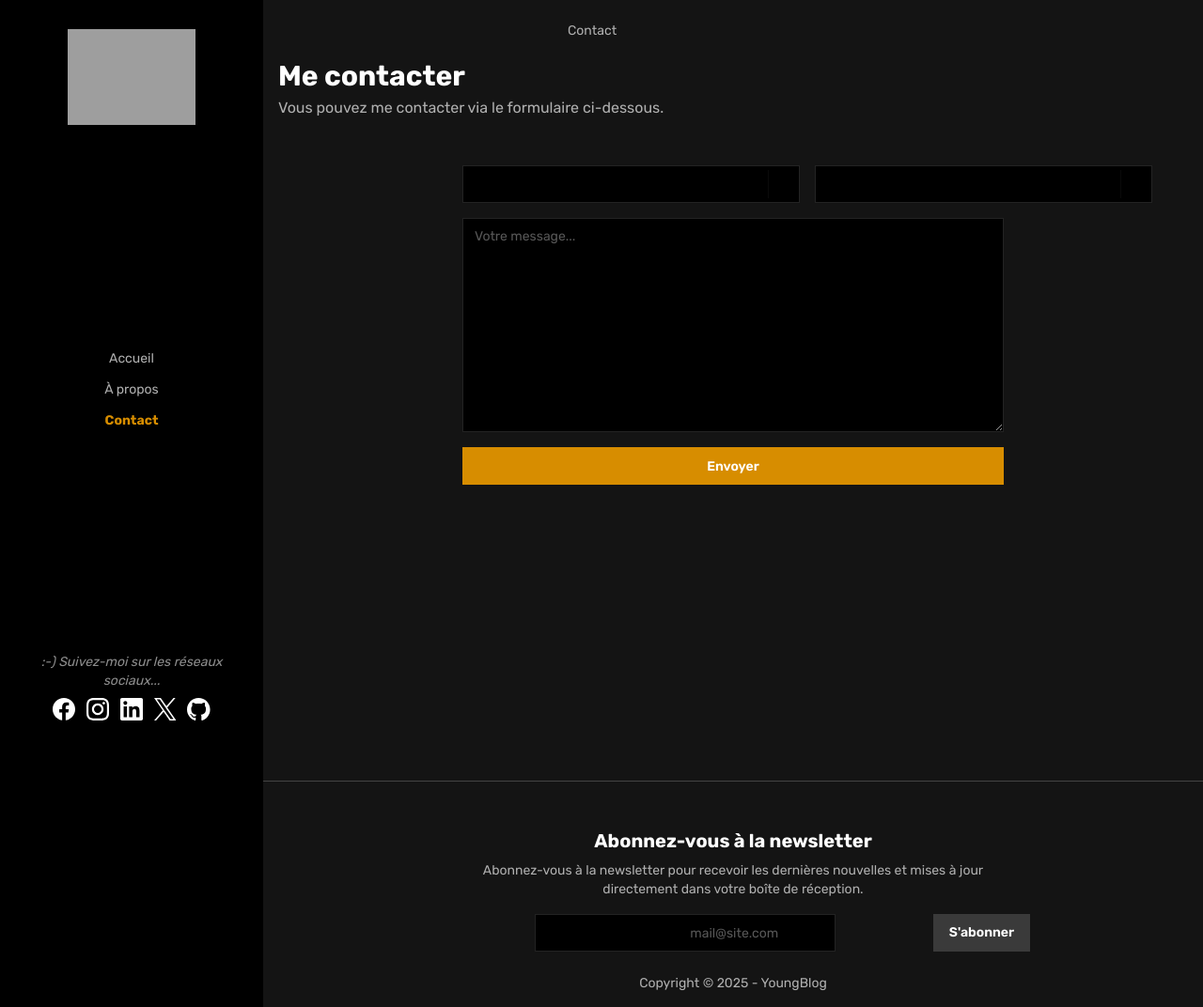
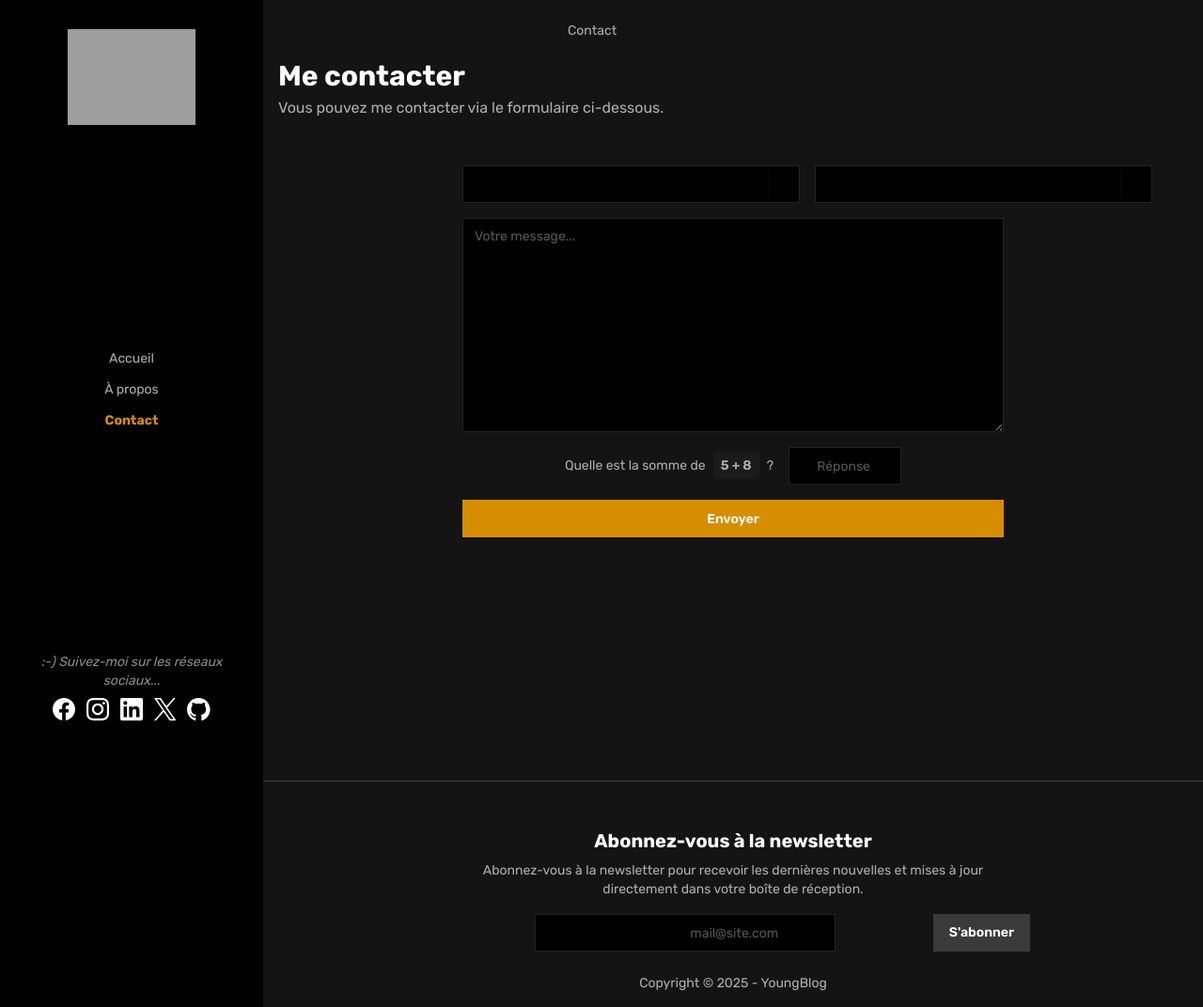
Before and after one commit to Ygryan360/YoungBlog, a Laravel app: page /contact in a window 1280 px wide. Shown: the part 1-1073 px from the top of the page at 94% size. Run offline with Laravel 12, Linux system fonts and the light colour scheme; style sheets or scripts are compiled from the project's sources; some libraries are stand-ins or nearby versions; grey boxes are pictures that could not be loaded.

Commit message:
Implement captcha validation in ContactForm and update form fields for user data pre-filling

```diff
--- a/app/Livewire/ContactForm.php
+++ b/app/Livewire/ContactForm.php
@@ -10,16 +10,32 @@ class ContactForm extends Component
     public $name;
     public $email;
     public $content;
+    public $captcha;
+    public $captchaA;
+    public $captchaB;
 
     protected $rules = [
         'name' => ['required', 'string', 'max:255', 'min:4'],
         'email' => ['required', 'email', 'max:255'],
         'content' => ['required', 'string', 'max:1000', 'min:128'],
+        'captcha' => ['required', 'numeric'],
     ];
+
+    public function mount(): void
+    {
+        if (empty($this->captchaA) || empty($this->captchaB)) {
+            $this->regenerateCaptcha();
+        }
+    }
 
     public function submit()
     {
         $this->validate();
+
+        if ((int) $this->captcha !== ($this->captchaA + $this->captchaB)) {
+            $this->addError('captcha', 'La réponse au captcha est incorrecte.');
+            return;
+        }
 
         Message::create([
             'name' => $this->name,
@@ -28,11 +44,25 @@ class ContactForm extends Component
         ]);
 
         session()->flash('message', 'Votre message a été envoyé avec succès.');
-        $this->reset();
+
+        $this->reset(['name', 'email', 'content', 'captcha']);
+        $this->regenerateCaptcha();
+    }
+
+    protected function regenerateCaptcha(): void
+    {
+        $this->captchaA = rand(1, 9);
+        $this->captchaB = rand(1, 9);
+        $this->captcha = null;
     }
 
     public function render()
     {
+        if (auth()->check() && auth()->user()) {
+            $this->name = auth()->user()->name;
+            $this->email = auth()->user()->email;
+        }
+
         return view('livewire.contact-form');
     }
 }
--- a/resources/views/livewire/contact-form.blade.php
+++ b/resources/views/livewire/contact-form.blade.php
@@ -6,7 +6,8 @@
                     <span class="label">
                         <x-lucide-user class="h-4" />
                     </span>
-                    <input type="text" placeholder="Jaques Edoh" wire:model="name" />
+                    <input type="text" placeholder="Jaques Edoh" value="{{ $name }}" required
+                        wire:model="name" />
                 </label>
                 @error('name')
                     <span class="text-sm text-error flex items-center gap-2 mt-4">
@@ -29,18 +31,27 @@
             </div>
         </div>
         <div>
-            <textarea
-            id="content"
-            wire:model="content"
-            class="textarea w-full"
-            placeholder="Votre message..."
-            rows="10"
-            ></textarea>
+            <textarea id="content" required wire:model="content" class="textarea w-full" placeholder="Votre message..."
+                rows="10"></textarea>
             @error('content')
                 <span class="text-sm text-error flex items-center gap-2 mt-4">
                     <x-lucide-triangle-alert class="h-4" /> {{ $message }}
                 </span>
             @enderror
+        </div>
+        <div class="flex justify-center gap-4 items-center">
+            <div class="flex items-center text-sm gap-2">
+                Quelle est la somme de
+                <span class="font-semibold bg-base-300 px-2 py-1 rounded">
+                    {{ $captchaA }} + {{ $captchaB }}
+                </span>
+                <span class="text-sm">?</span>
+            </div>
+            <div class="w-30 flex">
+                <input type="number" class="input @error('captcha') input-error @enderror text-center w-full"
+                    wire:model="captcha" placeholder="Réponse" />
+
+            </div>
         </div>
         <button type="submit" class="btn btn-primary w-full">Envoyer</button>
         <x-flash-message>
```
Also changed, not shown: other parts of resources/views/livewire/contact-form.blade.php (+2 -1 lines).
